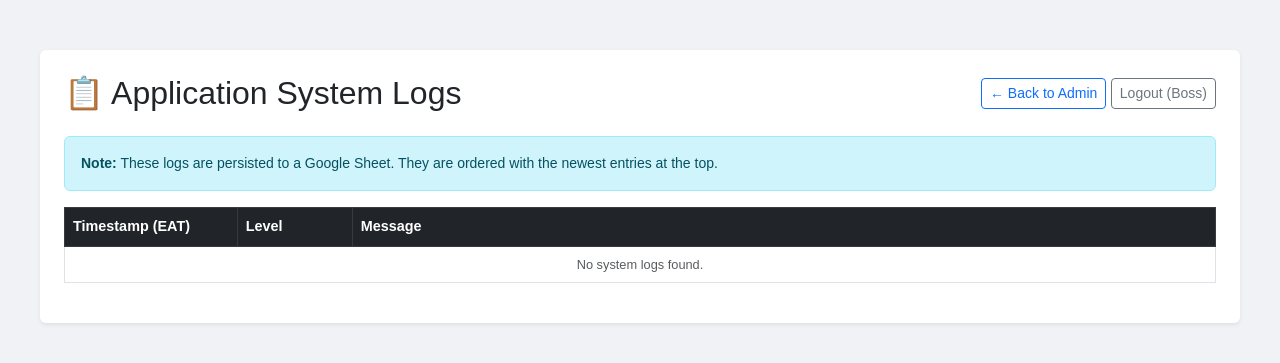
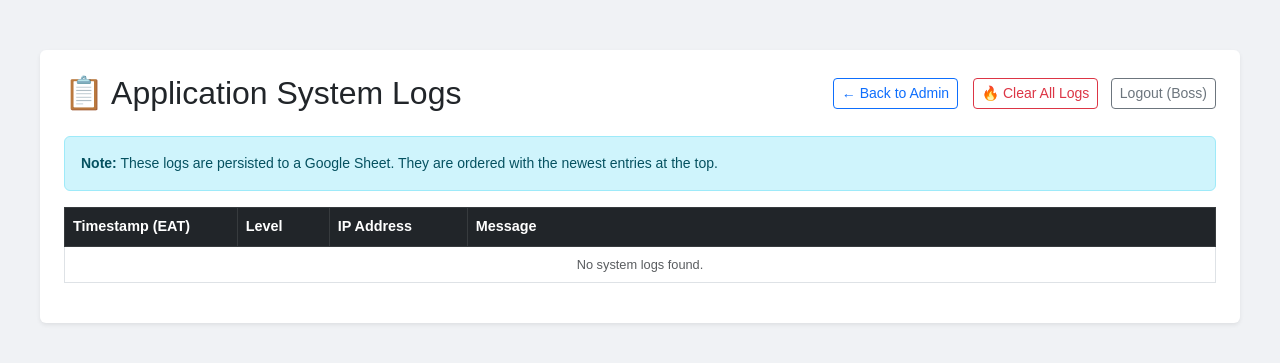
Before and after one commit to elishakip1/Vproxy-console, a Flask app: page /admin/logs in a window 1280 px wide. Shown: the top 363 px of the page. Run offline with Flask 3, Linux system fonts and the light colour scheme; a user stored in the database is signed in.

Commit message:
Update admin_logs.html

```diff
--- a/templates/admin_logs.html
+++ b/templates/admin_logs.html
@@ -26,7 +26,14 @@
         <h2 class="mb-0">📋 Application System Logs</h2>
         <div>
             <a href="{{ url_for('admin') }}" class="btn btn-outline-primary btn-sm">← Back to Admin</a>
-            <a href="{{ url_for('logout') }}" class="btn btn-outline-secondary btn-sm">Logout ({{ current_user.username }})</a>
+
+            <form action="{{ url_for('admin_clear_logs') }}" method="POST" style="display: inline-block; margin-left: 10px;">
+                <button type="submit" class="btn btn-outline-danger btn-sm"
+                        onclick="return confirm('Are you sure you want to permanently delete all logs?')">
+                    🔥 Clear All Logs
+                </button>
+            </form>
+            <a href="{{ url_for('logout') }}" class="btn btn-outline-secondary btn-sm ms-2">Logout ({{ current_user.username }})</a>
         </div>
     </div>
 
@@ -50,9 +57,10 @@
             <thead class="table-dark">
                 <tr>
                     <th style="width: 15%;">Timestamp (EAT)</th>
-                    <th style="width: 10%;">Level</th>
+                    <th style="width: 8%;">Level</th>
+                    <th style="width: 12%;">IP Address</th>
                     <th>Message</th>
-                </tr>
+                    </tr>
             </thead>
             <tbody>
                 {% for log in logs %}
@@ -70,11 +78,12 @@
                 <tr class="{{ row_class }}">
                     <td>{{ log.Timestamp | default('N/A') }}</td>
                     <td><strong>{{ log_level | default('N/A') }}</strong></td>
+                    <td>{{ log.IP | default('N/A') }}</td>
                     <td class="log-entry">{{ log.Message | default('No Message') }}</td>
                 </tr>
                 {% else %}
                 <tr>
-                    <td colspan="3" class="text-center text-muted">No system logs found.</td>
+                    <td colspan="4" class="text-center text-muted">No system logs found.</td>
                 </tr>
                 {% endfor %}
             </tbody>
```
